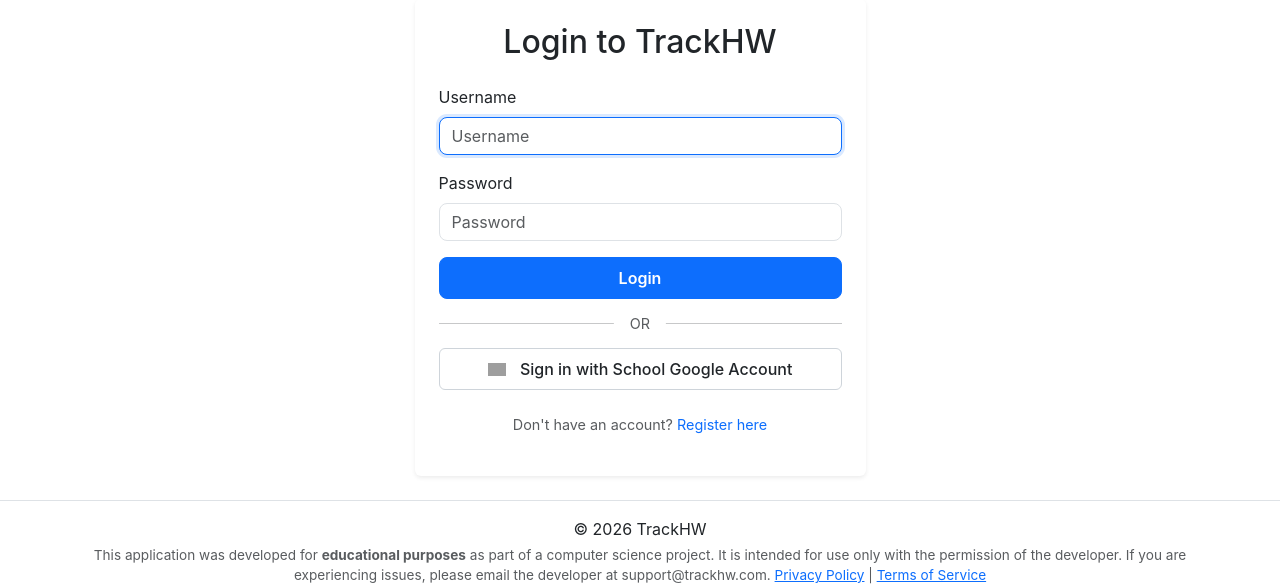
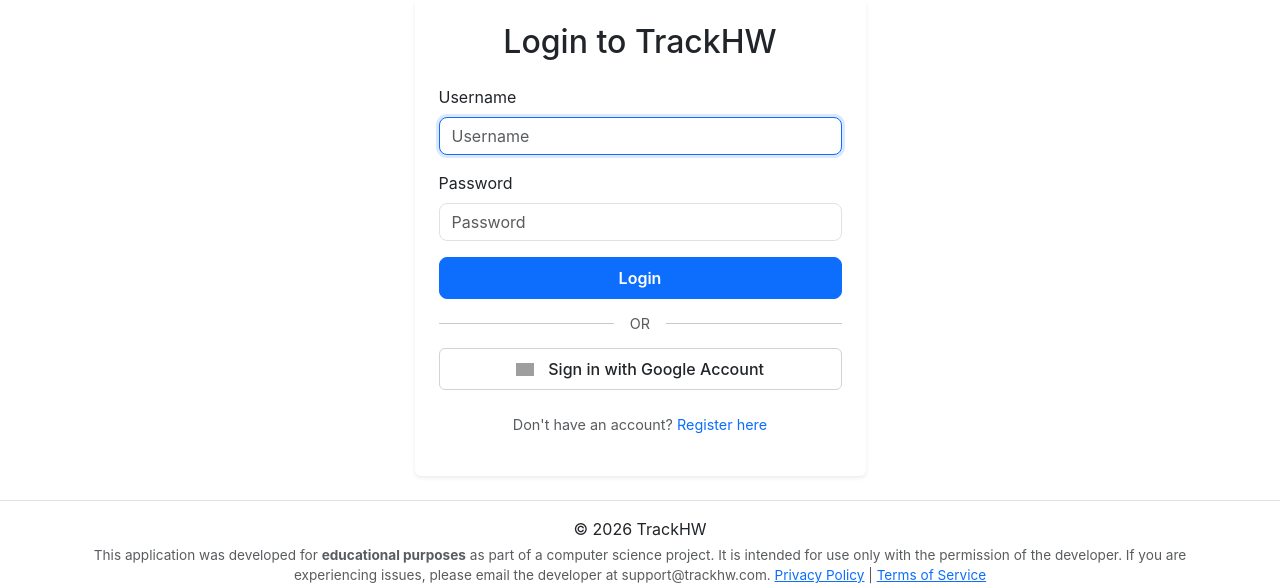
Before and after one commit to damelwani/homework, a Flask app: page /login in a window 1280 px wide. Shown: the part 130-718 px from the top of the page. Run offline with Flask 3, Linux system fonts and the light colour scheme; some libraries are stand-ins or nearby versions; grey boxes are pictures that could not be loaded.

Commit message:
Update login.html

```diff
--- a/templates/login.html
+++ b/templates/login.html
@@ -31,7 +31,7 @@
                         <a href="{{ url_for('google_login') }}" class="btn btn-outline-dark py-2" style="border-radius: 6px; font-weight: 500; border-color: #ced4da;">
                             <img width="18px" style="margin-bottom:3px; margin-right:10px" alt="Google sign-in"
                                  src="https://upload.wikimedia.org/wikipedia/commons/thumb/c/c1/Google_Color_Logo.svg/512px-Google_Color_Logo.svg.png" />
-                            Sign in with School Google Account
+                            Sign in with Google Account
                         </a>
                     </div>
 
```
